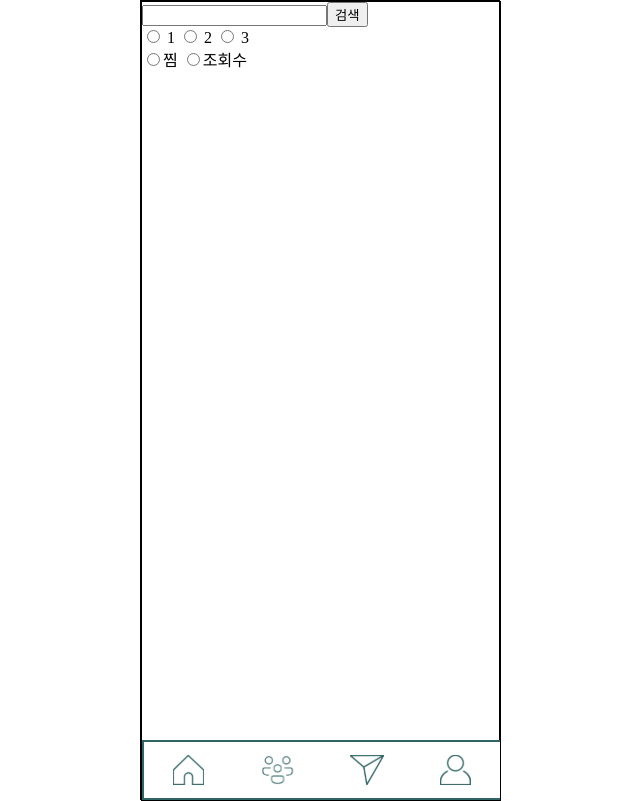
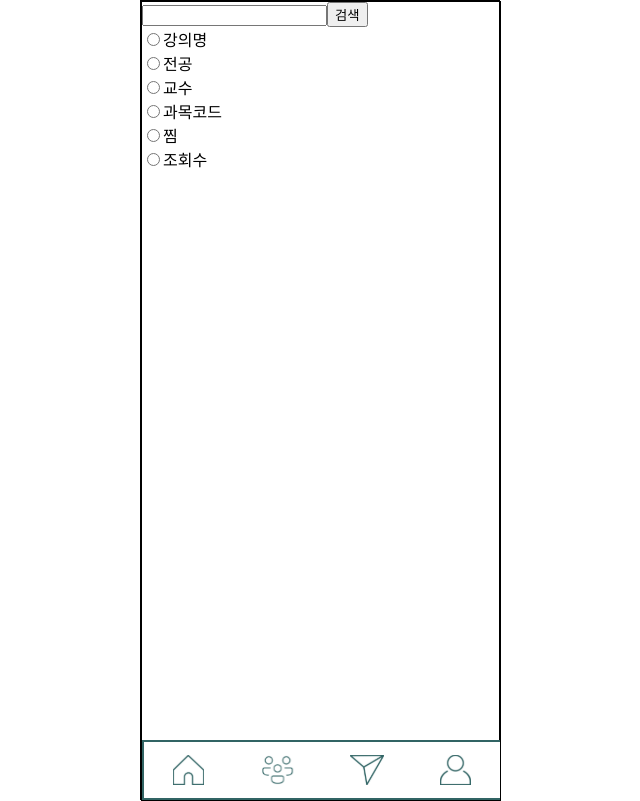
Before and after one commit to DevHiveTeamB/frontend, a Vue app in the folder vue-project/: page /booklist in a window 1280 px wide. Shown: the whole page, without its empty margins (320-960 px from the left). Built offline with nearby package versions, Linux system fonts and the light colour scheme.

Commit message:
게시글 작성+카테고리 수정

```diff
--- a/vue-project/src/components/CategoryModal.vue
+++ b/vue-project/src/components/CategoryModal.vue
@@ -3,17 +3,28 @@
   <div class="modal">
     <div class="modal-content">
       <div class="category">
-        <input type="radio" name="category" value="1" @change="radioChange($event)" /> 강의명
-        <input type="radio" name="category" value="2" @change="radioChange($event)" /> 전공
-        <input type="radio" name="category" value="3" @change="radioChange($event)" /> 교수
-        <!-- <input type="radio" name="category" value="4" @change="radioChange($event)" /> 과목코드 -->
+        <div v-for="option in categoryOptions" :key="option.value">
+          <input
+            type="radio"
+            :id="option.value"
+            name="category"
+            :value="option.value"
+            v-model="categorySelected"
+          />
+          <label :for="option.value">{{ option.label }}</label>
+        </div>
       </div>
       <div class="search">
-        <input v-model="searchContent" type="text" />
+        <input v-model="searchText" type="text" />
         <button @click="searchBook">검색</button>
       </div>
       <div class="searchResult">
-        <div v-for="result in searchResults" :key="result.postID">
+        <div
+          v-for="result in searchResults"
+          :key="result.postID"
+          @click="selectResult(result)"
+          class="result-item"
+        >
           <!-- 일단은 제목만  -->
           {{ result.postTitle }}
         </div>
@@ -28,45 +39,73 @@ import axios from 'axios'
 export default {
   data() {
     return {
-      searchContent: '',
-      categorySelected: '',
-      searchResults: [] //결과 데이터 저장 용도
+      searchText: '', //검색창 입력 내용
+      categorySelected: '', //카테고리 선택
+      searchResults: [], //결과 데이터 저장 용도,
+      selectedResult: null, //결과 중 하나 선택
+      categoryOptions: [
+        { value: '1', label: '강의명' },
+        { value: '2', label: '전공' },
+        { value: '3', label: '교수' },
+        { value: '4', label: '과목코드' }
+      ]
     }
   },
+
   methods: {
     closeModal() {
+      //백엔드 연결 후 넣을것
+
+      // //검색결과 중 하나를 선택하지 않았을때
+      // if (this.selectedResult == null) {
+      //   alert('검색결과 중 하나를 선택해주세요')
+      //   return
+      // }
+
       this.$emit('close')
+      //PostPage에 표시해야 되므로 값을 부모로 전달해줌
+      this.$emit('result-selected', this.selectedResult)
     },
-    radioChange(event) {
-      var categorySelected = event.target.value
-      console.log('categorySelected: ', categorySelected)
-    },
+
+    //검색 버튼 눌렀을때
     searchBook() {
-      let categorySelected = this.categorySelected
-      const bookInfo = this.searchBook
       let apiUrl = '/lectures/'
 
+      //카테고리가 선택되지 않았을 때
+      if (this.categorySelected == '') {
+        alert('카테고리를 선택해주세요')
+        return
+      }
+
+      //검색어를 입력하지 않았을 때
+      if (this.searchText == '') {
+        alert('검색어를 입력해주세요')
+        return
+      }
+
       // 카테고리 선택에 따라 API 요청
-
-      //카테고리가 선택되지 않았을 때
-      if (categorySelected == '') {
-        categorySelected = 'title'
-      }
-      apiUrl = apiUrl + `${categorySelected}/get/${bookInfo}`
+      if (this.searchText) apiUrl = apiUrl + `${this.categorySelected}/get/${this.bookInfo}`
 
       const data = { [this.categorySelected]: this.searchText }
 
       console.log(apiUrl, data)
 
+      //get 요청으로 보냄
       axios
         .get(apiUrl, data)
         .then((response) => {
           console.log(response.data)
+          //searchResults 배열에 response 받은 값들 저장
           this.searchResults = response.data
         })
         .catch((error) => {
           console.log(error)
         })
+    },
+    //검색 결과 중에 하나 선택
+    selectResult(result) {
+      this.selectedResult = result
+      console.log(this.selectedResult)
     }
   }
 }
--- a/vue-project/src/store/index.js
+++ b/vue-project/src/store/index.js
@@ -10,12 +10,14 @@ const vuexPersist = new VuexPersist({
 
 const store = createStore({
   state() {
+    //데이터
     return {
       isLoggedIn: false
       // 다른 상태 변수들도 여기에 추가 가능
     }
   },
   mutations: {
+    //데이터 변경은 mutations를 통해서만 가능함
     login(state) {
       state.isLoggedIn = true
     },
--- a/vue-project/src/views/BookListPage.vue
+++ b/vue-project/src/views/BookListPage.vue
@@ -1,23 +1,38 @@
 <template>
   <!-- 책 검색 창 -->
   <div>
-    <div class="serachBar">
+    <div class="searchBar">
       <input v-model="searchText" />
       <button @click="sendPostRequest">검색</button>
     </div>
     <div class="category">
-      <input type="radio" name="category" value="1" @change="radioChange($event)" /> 1
-      <input type="radio" name="category" value="2" @change="radioChange($event)" /> 2
-      <input type="radio" name="category" value="3" @change="radioChange($event)" /> 3
+      <div v-for="option in categoryOptions" :key="option.value">
+        <input
+          type="radio"
+          :id="option.value"
+          name="category"
+          :value="option.value"
+          v-model="selectedCategory"
+        />
+        <label :for="option.value">{{ option.label }}</label>
+      </div>
     </div>
     <div class="filter">
-      <input type="radio" name="filter" value="like" @change="filterChange($event)" />찜
-      <input type="radio" name="filter" value="views" @change="filterChange($event)" />조회수
+      <div v-for="option in filterOptions" :key="option.value">
+        <input
+          type="radio"
+          :id="option.value"
+          name="filter"
+          :value="option.value"
+          v-model="selectedFilter"
+        />
+        <label :for="option.value">{{ option.label }}</label>
+      </div>
     </div>
-    <!-- 카테고리 값 제대로 넘어오는지 확인하려고 -->
-    {{ categorySelected }}{{ searchText }}
-    <div class="serachResult">
-      <div v-for="post in serachResult" :key="post.postID">
+
+    <!-- 검색 결과 나열 -->
+    <div class="searchResult">
+      <div v-for="post in searchResult" :key="post.postID">
         <!-- 사진, 제목, 글 내용, 가격, 조회수, 찜 표시-->
         <p>{{ post.picture }}</p>
         <h2>{{ post.postTitle }}</h2>
@@ -34,24 +49,14 @@
 <script>
 import axios from 'axios'
 export default {
-  props: ['posts', 'categorySelected'],
-  created() {
-    if (!this.posts || this.posts.length == 0) {
-      //post 데이터가 없을 경우
-      alert('검색에 맞는 결과가 없음')
-    }
-  },
+  //백엔드 연결후에 넣어야함
+  // created() {
+  //   if (!this.posts || this.posts.length == 0) {
+  //     //post 데이터가 없을 경우
+  //     alert('검색에 맞는 결과가 없음')
+  //   }
+  // },
   methods: {
-    //카테고리 선택
-    radioChange(event) {
-      var categorySelected = event.target.value
-      console.log('categorySelected: ', categorySelected)
-    },
-    //필터 선택(찜, 조회수)
-    filterChange(event) {
-      var filterSelected = event.target.value
-      console.log('filterSelected: ', filterSelected)
-    },
     //책 검색 했을때
     sendPostRequest() {
       const url = '/v1/post'
@@ -72,22 +77,33 @@ export default {
   },
   data() {
     return {
-      filterSelected: null,
+      selectedFilter: null,
+      selectedCategory: null,
       searchText: '',
-      searchResult: [] //검색 결과를 저장
+      searchResult: [], //검색 결과를 저장
+      categoryOptions: [
+        { value: '1', label: '강의명', group: 'category' },
+        { value: '2', label: '전공', group: 'category' },
+        { value: '3', label: '교수', group: 'category' },
+        { value: '4', label: '과목코드', group: 'category' }
+      ],
+      filterOptions: [
+        { value: 'like', label: '찜', group: 'filter' },
+        { value: 'views', label: '조회수', group: 'filter' }
+      ]
     }
   },
   computed: {
     sortedPosts() {
       //찜 순서대로 정렬
-      if (this.filterSelected === 'like') {
-        return this.posts.slice().sort((a, b) => b.isFavorite - a.isFavorite)
+      if (this.selectedFilter === 'like') {
+        return this.searchResult.slice().sort((a, b) => b.isFavorite - a.isFavorite)
         //조회수 순서대로 정렬
-      } else if (this.filterSelected === 'views') {
+      } else if (this.selectedFilter === 'views') {
         // hits 기준으로 정렬
-        return this.posts.slice().sort((a, b) => b.hits - a.hits)
+        return this.searchResult.slice().sort((a, b) => b.hits - a.hits)
       } else {
-        return this.posts
+        return this.searchResult
       }
     }
   }
--- a/vue-project/src/views/MainPage.vue
+++ b/vue-project/src/views/MainPage.vue
@@ -1,5 +1,4 @@
 <template>
-  <!-- hi -->
   <!-- view display none으로 조건부 렌더링 -->
   <div style="display: flex; flex-direction: column; width: 100%; height: 100%">
     <div id="TopBar" :style="!isPopup ? 'display : none' : ''">
--- a/vue-project/src/views/PostPage.vue
+++ b/vue-project/src/views/PostPage.vue
@@ -27,8 +27,14 @@
       </div>
       <input v-model="title" type="text" placeholder="제목을 입력해주세요" /><br />
       <input v-model="content" type="text" placeholder="책 소개를 입력해주세요" /><br />
-      <div @click="modalOpen = true">카테고리입력</div>
-      <CategoryModal v-if="modalOpen" @close="modalOpen = false" />
+      <div @click="modalOpen = true">카테고리</div>
+      <CategoryModal
+        v-if="modalOpen"
+        @close="modalOpen = false"
+        @result-selected="handleResultSelected"
+      />
+      <!-- 선택된 카테고리 표시해줌 -->
+      <div v-if="selectedResult">{{ selectedResult.postTitle }}</div>
       <input v-model="price" type="number" placeholder="가격을 입력해주세요" /><br />
     </div>
   </div>
@@ -39,22 +45,26 @@ import axios from 'axios'
 import CategoryModal from '../components/CategoryModal.vue'
 import { mapState } from 'vuex'
 export default {
-  created() {
-    this.redirectToLogin()
-  },
+  //백엔드랑 연결하면 넣어야함
+  // created() {
+  //   this.redirectToLogin()
+  // },
+
   computed: {
     ...mapState(['isLoggedIn'])
   },
   methods: {
-    async redirectToLogin() {
-      //로그인한 사용자만 이용가능하도록
-      if (!this.isLoggedIn) {
-        alert('로그인 후 이용 가능합니다.')
-        this.$router.push('/login')
-      } else {
-        // 로그인된 상태면 userId를 가져옴
-      }
-    },
+    // 백엔드랑 연결하면 넣어야함
+
+    // async redirectToLogin() {
+    //   //로그인한 사용자만 이용가능하도록
+    //   if (!this.isLoggedIn) {
+    //     alert('로그인 후 이용 가능합니다.')
+    //     this.$router.push('/login')
+    //   } else {
+    //     // 로그인된 상태면 userId를 가져옴
+    //   }
+    // },
     handleFileChange(event) {
       const file = event.target.files[0]
       if (file && this.selectedImages.length < 5) {
@@ -75,9 +85,7 @@ export default {
         this.sendPostRequest()
       }
     },
-    closeModal() {
-      this.$emit('close')
-    },
+
     sendPostRequest() {
       const formData = new FormData()
 
@@ -110,6 +118,9 @@ export default {
         .catch((error) => {
           console.error(error)
         })
+    },
+    handleResultSelected(result) {
+      this.selectedResult = result
     }
   },
 
@@ -122,7 +133,8 @@ export default {
       category: '',
       price: '',
       modalOpen: false,
-      userId: null
+      userId: null,
+      selectedResult: null
     }
   },
   components: {
```
